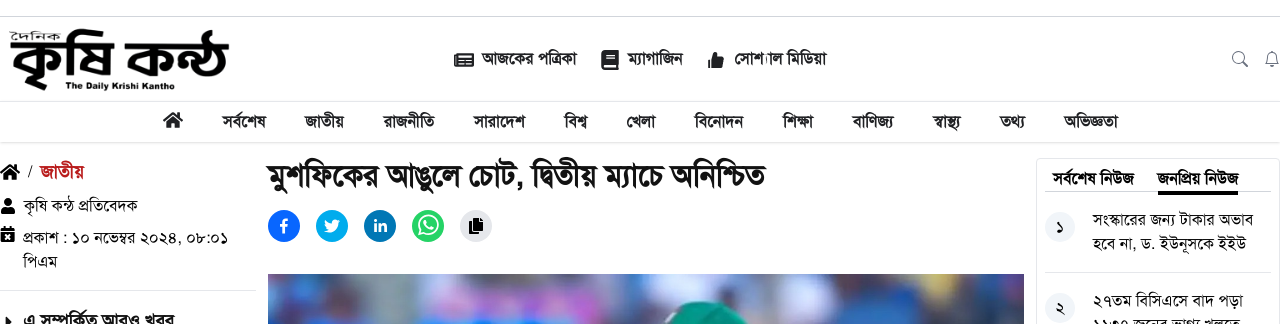
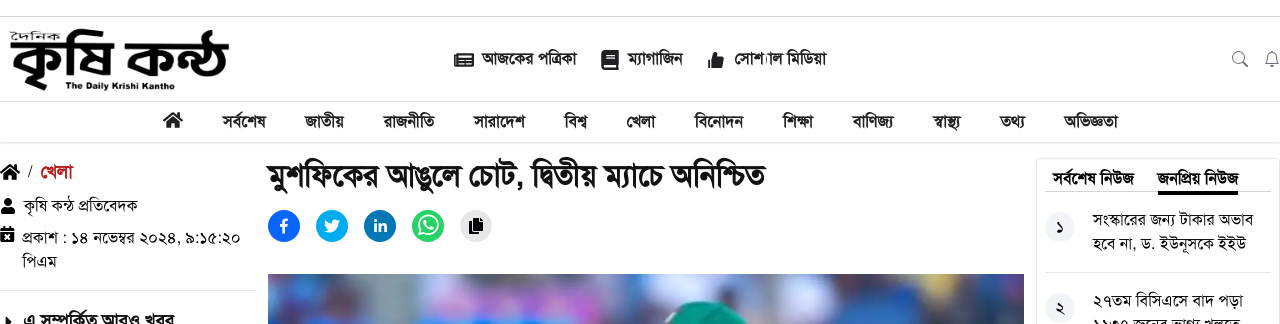
Before and after one commit to ahmmedrasel-dev/krishi-kontho-news, a React (Vite) app: page /news/071fa3f7-ed00-441e-8c2b-381a3729d62d in a window 1280 px wide. Shown: the top 324 px of the page. Built offline with nearby package versions, Linux system fonts and the light colour scheme.

Commit message:
news details page is ready

```diff
--- a/src/components/Breadcrum.jsx
+++ b/src/components/Breadcrum.jsx
@@ -1,14 +1,17 @@
 import React from "react";
 import { FaCalendarTimes, FaHome, FaUser } from "react-icons/fa";
 import { Link } from "react-router-dom";
+import { convertDateTimeToBangla } from "../utills/utility";
 
-const Breadcrum = () => {
+const Breadcrum = ({ news }) => {
+  const date = new Date();
+  console.log(date);
   return (
     <>
       <div className="flex items-center gap-2 mb-2">
         <FaHome className="text-xl inline-block" /> /{" "}
         <Link to="news/category" className="text-lg text-red-700 font-semibold">
-          জাতীয়
+          {news.category}
         </Link>
       </div>
       <div className="flex items-center gap-2 mb-2">
@@ -20,7 +23,7 @@ const Breadcrum = () => {
       <div className="flex gap-2">
         <FaCalendarTimes className="text-md inline-block" />
         <Link to="news/category" className="">
-          প্রকাশ : ১০ নভেম্বর ২০২৪, ০৮:০১ পিএম
+          প্রকাশ : {convertDateTimeToBangla(news.created_at)}
         </Link>
       </div>
     </>
--- a/src/data/news.js
+++ b/src/data/news.js
@@ -59,6 +59,7 @@ const news = [
     author: "রাসেল আহমেদ",
     thumbnail: "thumbnail_1.jpeg",
     isLeadNews: true,
+    created_at: "2024-11-14 09:15:20",
     news: `<p>বিএনপির কেন্দ্রীয় নেতা ও সাবেক মন্ত্রী অ্যাডভোকেট এম রুহুল কুদ্দুস তালুকদার দুলু বলেছেন, গতানুগতিক রাজনীতির বাইরে তারেক রহমানের ইতিবাচক ও পরিবর্তনের রাজনীতি জাতির সামনে নতুনভাবে আশার সঞ্চার করছে। সরকার বা বিরোধী দল যে অবস্থানেই থাকুক না কেন। বিএনপি জনকল্যাণে কাজ করে যাবে।</p>
             <br />
             <p>শনিবার (১৬ নভেম্বর) বিকেলে নাটোরের নলডাঙ্গা উপজেলার মাধনগর ডিগ্রি কলেজ মাঠে স্থানীয় মাধনগর ইউনিয়ন বিএনপি আয়োজিত জনসমাবেশে প্রধান অতিথির বক্তব্যে এসব কথা বলেন তিনি।</p>
@@ -76,6 +77,7 @@ const news = [
     author: "রাসেল আহমেদ",
     thumbnail: "thumbnail_2.jpeg",
     isLeadNews: false,
+    created_at: "2024-11-14 09:15:20",
     news: `<p>বিএনপির কেন্দ্রীয় নেতা ও সাবেক মন্ত্রী অ্যাডভোকেট এম রুহুল কুদ্দুস তালুকদার দুলু বলেছেন, গতানুগতিক রাজনীতির বাইরে তারেক রহমানের ইতিবাচক ও পরিবর্তনের রাজনীতি জাতির সামনে নতুনভাবে আশার সঞ্চার করছে। সরকার বা বিরোধী দল যে অবস্থানেই থাকুক না কেন। বিএনপি জনকল্যাণে কাজ করে যাবে।</p>
             <br />
             <p>শনিবার (১৬ নভেম্বর) বিকেলে নাটোরের নলডাঙ্গা উপজেলার মাধনগর ডিগ্রি কলেজ মাঠে স্থানীয় মাধনগর ইউনিয়ন বিএনপি আয়োজিত জনসমাবেশে প্রধান অতিথির বক্তব্যে এসব কথা বলেন তিনি।</p>
@@ -93,6 +95,7 @@ const news = [
     author: "রাসেল আহমেদ",
     thumbnail: "thumbnail_3.jpeg",
     isLeadNews: false,
+    created_at: "2024-11-14 09:15:20",
     news: `<p>বিএনপির কেন্দ্রীয় নেতা ও সাবেক মন্ত্রী অ্যাডভোকেট এম রুহুল কুদ্দুস তালুকদার দুলু বলেছেন, গতানুগতিক রাজনীতির বাইরে তারেক রহমানের ইতিবাচক ও পরিবর্তনের রাজনীতি জাতির সামনে নতুনভাবে আশার সঞ্চার করছে। সরকার বা বিরোধী দল যে অবস্থানেই থাকুক না কেন। বিএনপি জনকল্যাণে কাজ করে যাবে।</p>
             <br />
             <p>শনিবার (১৬ নভেম্বর) বিকেলে নাটোরের নলডাঙ্গা উপজেলার মাধনগর ডিগ্রি কলেজ মাঠে স্থানীয় মাধনগর ইউনিয়ন বিএনপি আয়োজিত জনসমাবেশে প্রধান অতিথির বক্তব্যে এসব কথা বলেন তিনি।</p>
@@ -110,6 +113,7 @@ const news = [
     author: "রাসেল আহমেদ",
     thumbnail: "thumbnail_4.jpeg",
     isLeadNews: false,
+    created_at: "2024-11-14 09:15:20",
     news: `<p>বিএনপির কেন্দ্রীয় নেতা ও সাবেক মন্ত্রী অ্যাডভোকেট এম রুহুল কুদ্দুস তালুকদার দুলু বলেছেন, গতানুগতিক রাজনীতির বাইরে তারেক রহমানের ইতিবাচক ও পরিবর্তনের রাজনীতি জাতির সামনে নতুনভাবে আশার সঞ্চার করছে। সরকার বা বিরোধী দল যে অবস্থানেই থাকুক না কেন। বিএনপি জনকল্যাণে কাজ করে যাবে।</p>
             <br />
             <p>শনিবার (১৬ নভেম্বর) বিকেলে নাটোরের নলডাঙ্গা উপজেলার মাধনগর ডিগ্রি কলেজ মাঠে স্থানীয় মাধনগর ইউনিয়ন বিএনপি আয়োজিত জনসমাবেশে প্রধান অতিথির বক্তব্যে এসব কথা বলেন তিনি।</p>
@@ -127,6 +131,7 @@ const news = [
     author: "রাসেল আহমেদ",
     thumbnail: "thumbnail_5.jpeg",
     isLeadNews: false,
+    created_at: "2024-11-14 09:15:20",
     news: `<p>বিএনপির কেন্দ্রীয় নেতা ও সাবেক মন্ত্রী অ্যাডভোকেট এম রুহুল কুদ্দুস তালুকদার দুলু বলেছেন, গতানুগতিক রাজনীতির বাইরে তারেক রহমানের ইতিবাচক ও পরিবর্তনের রাজনীতি জাতির সামনে নতুনভাবে আশার সঞ্চার করছে। সরকার বা বিরোধী দল যে অবস্থানেই থাকুক না কেন। বিএনপি জনকল্যাণে কাজ করে যাবে।</p>
             <br />
             <p>শনিবার (১৬ নভেম্বর) বিকেলে নাটোরের নলডাঙ্গা উপজেলার মাধনগর ডিগ্রি কলেজ মাঠে স্থানীয় মাধনগর ইউনিয়ন বিএনপি আয়োজিত জনসমাবেশে প্রধান অতিথির বক্তব্যে এসব কথা বলেন তিনি।</p>
@@ -144,6 +149,7 @@ const news = [
     author: "রাসেল আহমেদ",
     thumbnail: "thumbnail_6.jpeg",
     isLeadNews: false,
+    created_at: "2024-11-14 09:15:20",
     news: `<p>বিএনপির কেন্দ্রীয় নেতা ও সাবেক মন্ত্রী অ্যাডভোকেট এম রুহুল কুদ্দুস তালুকদার দুলু বলেছেন, গতানুগতিক রাজনীতির বাইরে তারেক রহমানের ইতিবাচক ও পরিবর্তনের রাজনীতি জাতির সামনে নতুনভাবে আশার সঞ্চার করছে। সরকার বা বিরোধী দল যে অবস্থানেই থাকুক না কেন। বিএনপি জনকল্যাণে কাজ করে যাবে।</p>
             <br />
             <p>শনিবার (১৬ নভেম্বর) বিকেলে নাটোরের নলডাঙ্গা উপজেলার মাধনগর ডিগ্রি কলেজ মাঠে স্থানীয় মাধনগর ইউনিয়ন বিএনপি আয়োজিত জনসমাবেশে প্রধান অতিথির বক্তব্যে এসব কথা বলেন তিনি।</p>
@@ -161,6 +167,7 @@ const news = [
     author: "রাসেল আহমেদ",
     thumbnail: "thumbnail_7.jpeg",
     isLeadNews: false,
+    created_at: "2024-11-14 09:15:20",
     news: `<p>বিএনপির কেন্দ্রীয় নেতা ও সাবেক মন্ত্রী অ্যাডভোকেট এম রুহুল কুদ্দুস তালুকদার দুলু বলেছেন, গতানুগতিক রাজনীতির বাইরে তারেক রহমানের ইতিবাচক ও পরিবর্তনের রাজনীতি জাতির সামনে নতুনভাবে আশার সঞ্চার করছে। সরকার বা বিরোধী দল যে অবস্থানেই থাকুক না কেন। বিএনপি জনকল্যাণে কাজ করে যাবে।</p>
             <br />
             <p>শনিবার (১৬ নভেম্বর) বিকেলে নাটোরের নলডাঙ্গা উপজেলার মাধনগর ডিগ্রি কলেজ মাঠে স্থানীয় মাধনগর ইউনিয়ন বিএনপি আয়োজিত জনসমাবেশে প্রধান অতিথির বক্তব্যে এসব কথা বলেন তিনি।</p>
@@ -178,6 +185,7 @@ const news = [
     author: "রাসেল আহমেদ",
     thumbnail: "thumbnail_8.jpeg",
     isLeadNews: false,
+    created_at: "2024-11-14 09:15:20",
     news: `<p>বিএনপির কেন্দ্রীয় নেতা ও সাবেক মন্ত্রী অ্যাডভোকেট এম রুহুল কুদ্দুস তালুকদার দুলু বলেছেন, গতানুগতিক রাজনীতির বাইরে তারেক রহমানের ইতিবাচক ও পরিবর্তনের রাজনীতি জাতির সামনে নতুনভাবে আশার সঞ্চার করছে। সরকার বা বিরোধী দল যে অবস্থানেই থাকুক না কেন। বিএনপি জনকল্যাণে কাজ করে যাবে।</p>
             <br />
             <p>শনিবার (১৬ নভেম্বর) বিকেলে নাটোরের নলডাঙ্গা উপজেলার মাধনগর ডিগ্রি কলেজ মাঠে স্থানীয় মাধনগর ইউনিয়ন বিএনপি আয়োজিত জনসমাবেশে প্রধান অতিথির বক্তব্যে এসব কথা বলেন তিনি।</p>
@@ -195,6 +203,7 @@ const news = [
     author: "রাসেল আহমেদ",
     thumbnail: "thumbnail_9.jpeg",
     isLeadNews: false,
+    created_at: "2024-11-14 09:15:20",
     news: `<p>বিএনপির কেন্দ্রীয় নেতা ও সাবেক মন্ত্রী অ্যাডভোকেট এম রুহুল কুদ্দুস তালুকদার দুলু বলেছেন, গতানুগতিক রাজনীতির বাইরে তারেক রহমানের ইতিবাচক ও পরিবর্তনের রাজনীতি জাতির সামনে নতুনভাবে আশার সঞ্চার করছে। সরকার বা বিরোধী দল যে অবস্থানেই থাকুক না কেন। বিএনপি জনকল্যাণে কাজ করে যাবে।</p>
             <br />
             <p>শনিবার (১৬ নভেম্বর) বিকেলে নাটোরের নলডাঙ্গা উপজেলার মাধনগর ডিগ্রি কলেজ মাঠে স্থানীয় মাধনগর ইউনিয়ন বিএনপি আয়োজিত জনসমাবেশে প্রধান অতিথির বক্তব্যে এসব কথা বলেন তিনি।</p>
@@ -212,6 +221,7 @@ const news = [
     author: "রাসেল আহমেদ",
     thumbnail: "thumbnail_10.jpeg",
     isLeadNews: false,
+    created_at: "2024-11-14 09:15:20",
     news: `<p>বিএনপির কেন্দ্রীয় নেতা ও সাবেক মন্ত্রী অ্যাডভোকেট এম রুহুল কুদ্দুস তালুকদার দুলু বলেছেন, গতানুগতিক রাজনীতির বাইরে তারেক রহমানের ইতিবাচক ও পরিবর্তনের রাজনীতি জাতির সামনে নতুনভাবে আশার সঞ্চার করছে। সরকার বা বিরোধী দল যে অবস্থানেই থাকুক না কেন। বিএনপি জনকল্যাণে কাজ করে যাবে।</p>
             <br />
             <p>শনিবার (১৬ নভেম্বর) বিকেলে নাটোরের নলডাঙ্গা উপজেলার মাধনগর ডিগ্রি কলেজ মাঠে স্থানীয় মাধনগর ইউনিয়ন বিএনপি আয়োজিত জনসমাবেশে প্রধান অতিথির বক্তব্যে এসব কথা বলেন তিনি।</p>
--- a/src/pages/SingleNews/SingleNews.jsx
+++ b/src/pages/SingleNews/SingleNews.jsx
@@ -40,18 +40,18 @@ const SingleNews = () => {
 
   return (
     <section className="container my-4">
-      <div className="grid grid-cols-5 space-x-3">
+      <div className="grid desktop:grid-cols-5 grid-cols-1 space-x-3">
         <div className="">
-          <div className="mb-4">
-            <Breadcrum />
+          <div className="mb-4 ml-3 desktop:ml-0">
+            <Breadcrum news={currentNews} />
           </div>
-          <div className="border-y py-4 mb-4">
+          <div className="border-y py-4 mb-4 hidden desktop:block">
             <h3 className="text-lg text-title-color font-semibold">
               <FaCaretRight className="inline-block" /> এ সম্পর্কিত আরও খবর
             </h3>
           </div>
           {/* Category News */}
-          <div className="grid grid-cols-1 border rounded p-2">
+          <div className="hidden desktop:grid grid-cols-1 border rounded p-2">
             {allNews.slice(5, 9).map((item, index) => (
               <Link to={`/news/${item.id}`} key={item.id}>
                 <div className={`${index === 0 ? "" : "border-b"} my-3`}></div>
--- a/src/utills/utility.js
+++ b/src/utills/utility.js
@@ -13,4 +13,39 @@ const convertNumberToBangla = (number) => {
     .join("");
 };
 
-export { convertNumberToBangla, getUrl };
+const convertDateTimeToBangla = (dateTimeString) => {
+  const [datePart, timePart] = dateTimeString.split(" ");
+  const [year, month, day] = datePart.split("-");
+  let [hours, minutes, seconds] = timePart.split(":");
+
+  const banglaMonths = [
+    "জানুয়ারি",
+    "ফেব্রুয়ারি",
+    "মার্চ",
+    "এপ্রিল",
+    "মে",
+    "জুন",
+    "জুলাই",
+    "আগস্ট",
+    "সেপ্টেম্বর",
+    "অক্টোবর",
+    "নভেম্বর",
+    "ডিসেম্বর",
+  ];
+
+  const period = hours >= 12 ? "এএম" : "পিএম";
+  hours = hours % 12 || 12;
+
+  // Convert components to Bangla
+  const banglaYear = convertNumberToBangla(year);
+  const banglaMonth = banglaMonths[parseInt(month, 10) - 1];
+  const banglaDay = convertNumberToBangla(day);
+  const banglaHours = convertNumberToBangla(hours);
+  const banglaMinutes = convertNumberToBangla(minutes);
+  const banglaSeconds = convertNumberToBangla(seconds);
+
+  // Construct the Bangla date-time string
+  return `${banglaDay} ${banglaMonth} ${banglaYear}, ${banglaHours}:${banglaMinutes}:${banglaSeconds} ${period}`;
+};
+
+export { convertDateTimeToBangla, convertNumberToBangla, getUrl };
```
